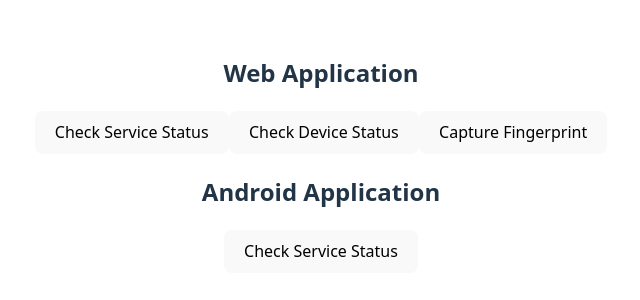
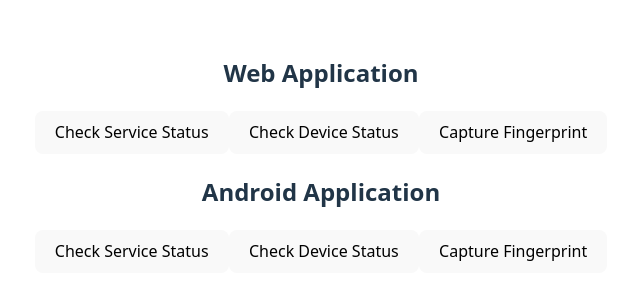
Before and after one commit to amar-josh/ReactPOCBiometric, a React (Vite) app: page / in a window 1280 px wide. Shown: the part 246-546 px from the top of the page, without its empty margins (319-959 px from the left). Built offline with nearby package versions, Linux system fonts and the light colour scheme.

Commit message:
Capturing the real device responses

```diff
--- a/src/App.tsx
+++ b/src/App.tsx
@@ -93,7 +93,7 @@ const callFlutterMethod = async (method:string, args:{serviceId:string}) => {
       try {
         const response = await window.NativeCallback.sendRequest(method, args);
         console.log('React App: Received successful response from Flutter:', response);
-        setResponseMessage(`Success: ${response.message || 'Operation completed.'}`);
+        setResponseMessage(`Success: ${response.response || 'Operation completed.'}`);
         setResponseType('success');
         // You can now use response.data (e.g., transactionId, billRef)
       } catch (errorResponse: unknown) {
@@ -112,8 +112,16 @@ const callFlutterMethod = async (method:string, args:{serviceId:string}) => {
     }
   };
 
-  const handleTransferFundsClick = () => {
-    callFlutterMethod('callBankingService', { serviceId: 'transfer_funds'});
+  const checkServiceStatus = () => {
+    callFlutterMethod('callingBiometricServices', { serviceId: 'SERVICE_STATUS'});
+  };
+
+   const checkDeviceStatus = () => {
+    callFlutterMethod('callingBiometricServices', { serviceId: 'DEVICE_STATUS'});
+  };
+
+   const captureFingerPrint = () => {
+    callFlutterMethod('callingBiometricServices', { serviceId: 'CAPTURE_FINGERPRINT' });
   };
 
 
@@ -129,9 +137,9 @@ const callFlutterMethod = async (method:string, args:{serviceId:string}) => {
         </div>
         <div>
         <h2>Android Application</h2>
-        <button  onClick={()=> handleTransferFundsClick()}>Check Service Status</button>
-          {/* <button onClick={()=> handleAndroidDeviceCalls('DEVICE_STATUS')}>Check Device Status</button>
-        <button onClick={()=> handleAndroidDeviceCalls('CAPTURE_FINGERPRINT')}>Capture Fingerprint</button> */}
+        <button  onClick={checkServiceStatus}>Check Service Status</button>
+          <button onClick={checkDeviceStatus}>Check Device Status</button>
+        <button onClick={captureFingerPrint}>Capture Fingerprint</button>
         </div>
         </div>
         <div className='response-message'>
```
